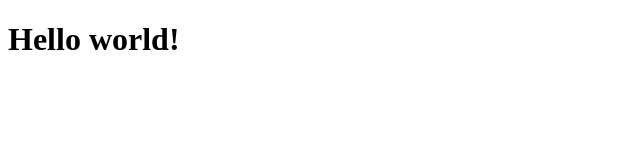
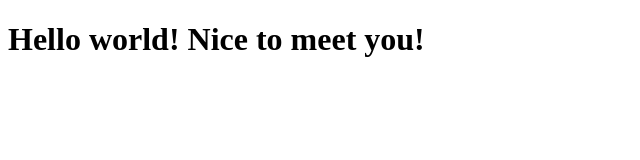
Before and after one commit to FIXZO/github-workshop, a plain HTML site: page index.html in a window 1280 px wide. Shown: the whole page, without its empty margins (0-640 px from the left). Drawn offline with Linux system fonts and the light colour scheme.

Commit message:
Edit header

```diff
--- a/index.html
+++ b/index.html
@@ -1,4 +1,4 @@
 <!doctype html>
 <html>
-    <h1>Hello world!</h1>
+    <h1>Hello world! Nice to meet you!</h1>
 </html>
```
